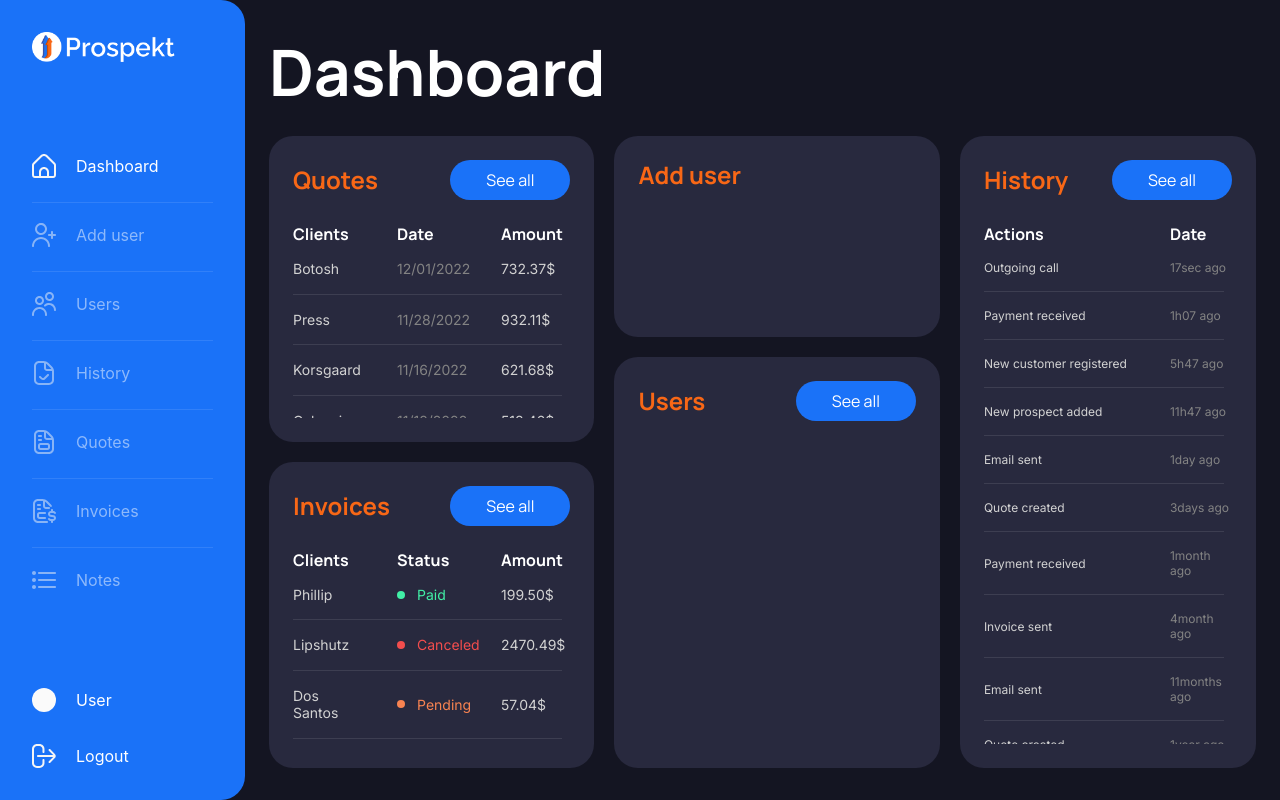
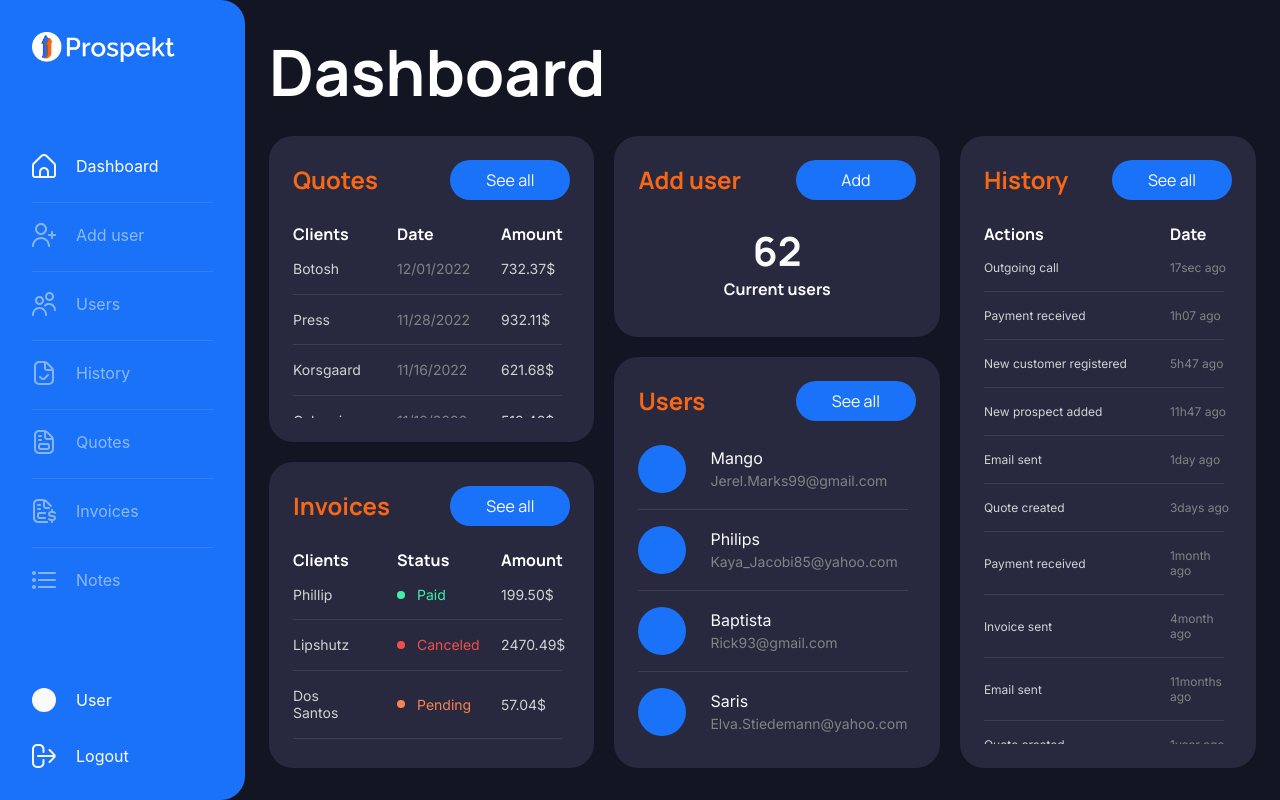
Before and after one commit to needforschool/prospekt-client, a Next.js app: page /dashboard in a window 1280 px wide. Built offline with nearby package versions, Linux system fonts and the light colour scheme.

Commit message:
💄 update main dashboard desktop cards : 5/5

```diff
--- a/src/screens/Dashboard/index.tsx
+++ b/src/screens/Dashboard/index.tsx
@@ -99,15 +99,64 @@ const Dashboard: React.FC = () => {
           <AddUserContainer>
             <HeadContainer>
               <HeadTitle>Add user</HeadTitle>
+              <HeadButton href="/add-user">Add</HeadButton>
             </HeadContainer>
+            <ActionContainer>
+              <CurrentUserContainer>
+                <UserNumber>62</UserNumber>
+                <CurrentUser>Current users</CurrentUser>
+              </CurrentUserContainer>
+            </ActionContainer>
           </AddUserContainer>
-          <UserContainer>
+          <UsersContainer>
             <HeadContainer>
               <HeadTitle>Users</HeadTitle>
               <HeadButton href="/users">See all</HeadButton>
             </HeadContainer>
-            {/* <ListContainer></ListContainer> */}
-          </UserContainer>
+            <ListContainer>
+              <ContainerRow>
+                <UserContainer>
+                  <PictureContainer></PictureContainer>
+                  <InfosContainer>
+                    <NameContainer>Mango</NameContainer>
+                    <EmailContainer>Jerel.Marks99@gmail.com</EmailContainer>
+                  </InfosContainer>
+                </UserContainer>
+                <Sep></Sep>
+                <UserContainer>
+                  <PictureContainer></PictureContainer>
+                  <InfosContainer>
+                    <NameContainer>Philips</NameContainer>
+                    <EmailContainer>Kaya_Jacobi85@yahoo.com</EmailContainer>
+                  </InfosContainer>
+                </UserContainer>
+                <Sep></Sep>
+                <UserContainer>
+                  <PictureContainer></PictureContainer>
+                  <InfosContainer>
+                    <NameContainer>Baptista</NameContainer>
+                    <EmailContainer>Rick93@gmail.com</EmailContainer>
+                  </InfosContainer>
+                </UserContainer>
+                <Sep></Sep>
+                <UserContainer>
+                  <PictureContainer></PictureContainer>
+                  <InfosContainer>
+                    <NameContainer>Saris</NameContainer>
+                    <EmailContainer>Elva.Stiedemann@yahoo.com</EmailContainer>
+                  </InfosContainer>
+                </UserContainer>
+                <Sep></Sep>
+                <UserContainer>
+                  <PictureContainer></PictureContainer>
+                  <InfosContainer>
+                    <NameContainer>Korsgaard</NameContainer>
+                    <EmailContainer>Laisha14@gmail.com</EmailContainer>
+                  </InfosContainer>
+                </UserContainer>
+              </ContainerRow>
+            </ListContainer>
+          </UsersContainer>
           <HistoryContainer>
             <HeadContainer>
               <HeadTitle>History</HeadTitle>
@@ -349,6 +398,7 @@ const ContainerRow = styled.div`
   display: flex;
   flex-direction: column;
   gap: 16px;
+  width: 100%;
   overflow-y: auto;
   overflow-x: hidden;
   ::-webkit-scrollbar {
@@ -465,13 +515,84 @@ const AddUserContainer = styled.div`
   border-radius: 24px;
   background-color: ${({ theme }) => theme.colors.bg2};
   padding: 24px;
+  display: flex;
+  flex-direction: column;
 `;
 
-const UserContainer = styled.div`
+const ActionContainer = styled.div`
+  margin-top: 16px;
+  height: calc(100% - 46px);
+`;
+
+const CurrentUserContainer = styled.div`
+  display: flex;
+  flex-direction: column;
+  justify-content: center;
+  align-items: center;
+  gap: 8px;
+  height: 100%;
+`;
+
+const UserNumber = styled.span`
+  font-family: ${({ theme }) => theme.family.primary};
+  font-weight: ${({ theme }) => theme.weight.bold};
+  font-size: 5vh;
+  line-height: 5vh;
+  color: ${({ theme }) => theme.colors.greyscale2};
+`;
+
+const CurrentUser = styled.span`
+  font-family: ${({ theme }) => theme.family.primary};
+  font-weight: ${({ theme }) => theme.weight.bold};
+  font-size: ${({ theme }) => theme.size.big};
+  color: ${({ theme }) => theme.colors.greyscale2};
+`;
+
+const UsersContainer = styled.div`
   grid-area: 3 / 3 / 6 / 4;
   border-radius: 24px;
   background-color: ${({ theme }) => theme.colors.bg2};
   padding: 24px;
+  display: flex;
+  flex-direction: column;
+  overflow: hidden;
+`;
+
+const ListContainer = styled.div`
+  display: flex;
+  margin-top: 24px;
+  height: calc(100% - 64px);
+`;
+
+const UserContainer = styled.div`
+  display: flex;
+  align-items: center;
+  gap: 24px;
+`;
+
+const PictureContainer = styled.div`
+  width: 48px;
+  height: 48px;
+  background-color: ${({ theme }) => theme.colors.primary1};
+  border-radius: 24px;
+`;
+
+const InfosContainer = styled.div`
+  display: flex;
+  flex-direction: column;
+  gap: 4px;
+`;
+
+const NameContainer = styled.p`
+  font-family: ${({ theme }) => theme.family.secondary};
+  font-size: ${({ theme }) => theme.size.big};
+  color: ${({ theme }) => theme.colors.greyscale2};
+`;
+
+const EmailContainer = styled.p`
+  font-family: ${({ theme }) => theme.family.secondary};
+  font-size: ${({ theme }) => theme.size.medium};
+  color: ${({ theme }) => theme.colors.greyscale5};
 `;
 
 export default Dashboard;
```
